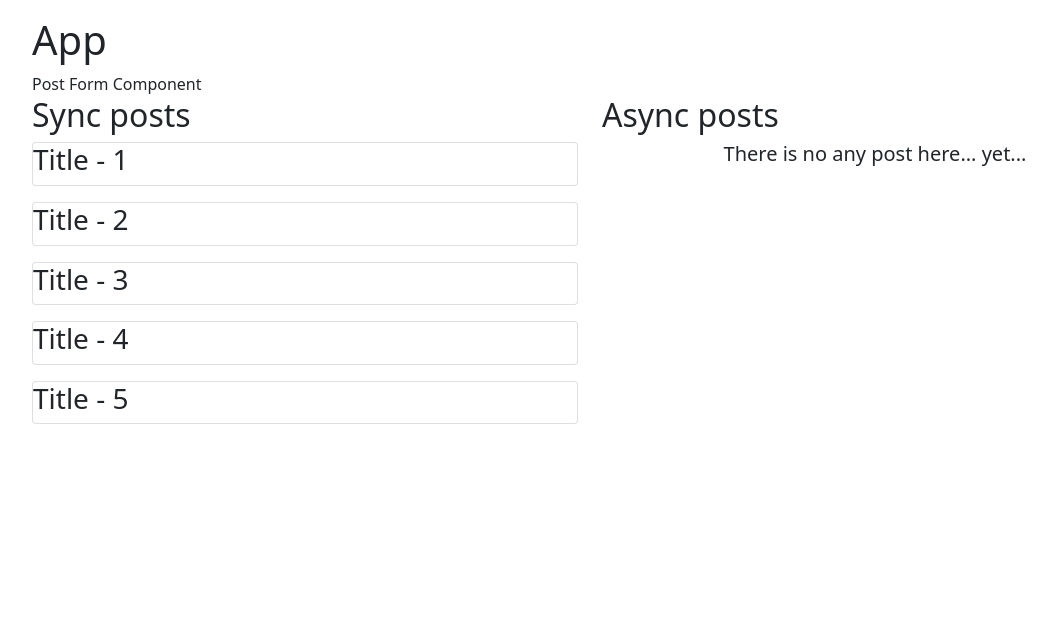
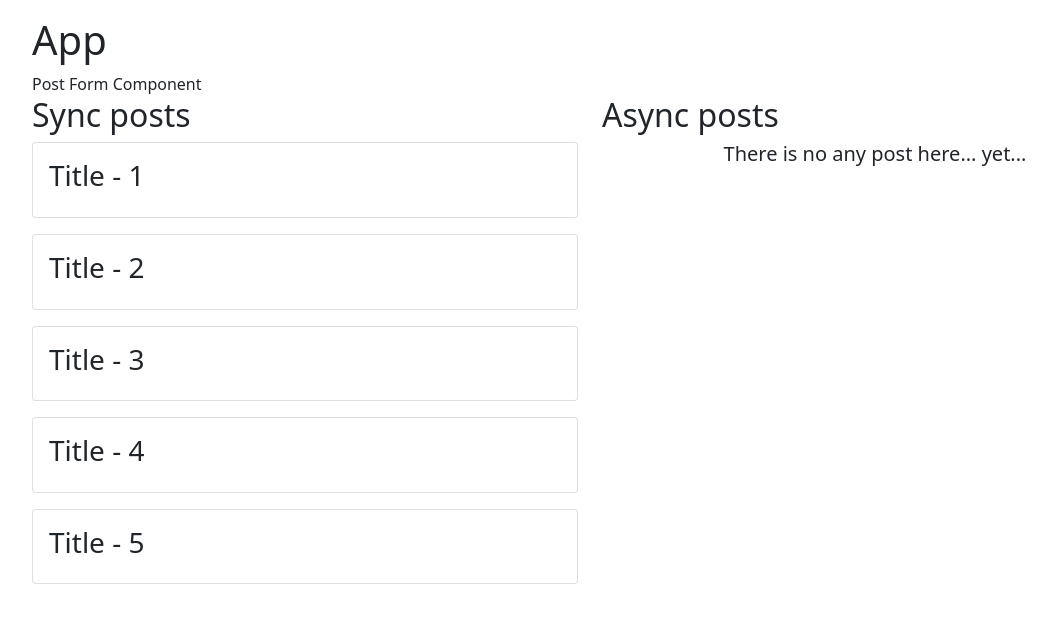
Before and after one commit to SDen4/react_redux_saga_sandbox, a React (Create React App) app: page / in a window 1280 px wide. Shown: the top 620 px of the page, without its empty margins (50-1106 px from the left). Built offline with nearby package versions, Linux system fonts and the light colour scheme.

Commit message:
fixed bugs

```diff
--- a/src/components/FetchPosts.js
+++ b/src/components/FetchPosts.js
@@ -1,6 +1,6 @@
 import React from 'react';
 
-export default ({ posts }) => {
+const FetchPosts = ({ posts }) => {
   if (!posts.length) {
     return <h5 className="text-center">There is no any post here... yet...</h5>;
   }
@@ -10,3 +10,5 @@ export default ({ posts }) => {
     </div>
   );
 };
+
+export default FetchPosts;
--- a/src/components/Post.js
+++ b/src/components/Post.js
@@ -1,11 +1,13 @@
 import React from 'react';
 
-export default ({ post }) => {
+const Post = ({ post }) => {
   return (
     <div className="card mb-3">
-      <div className-="card-body">
+      <div className="card-body">
         <h3 className="card-title">Title - {post}</h3>
       </div>
     </div>
   );
 };
+
+export default Post;
--- a/src/components/Posts.js
+++ b/src/components/Posts.js
@@ -1,9 +1,11 @@
 import React from 'react';
 import Post from './Post';
 
-export default ({ posts }) => {
+const Posts = ({ posts }) => {
   if (!posts.length) {
     return <h5 className="text-center">There is no any post here... yet...</h5>;
   }
   return posts.map((post) => <Post post={post} key={post} />);
 };
+
+export default Posts;
```
Also changed, not shown: 1 other file (tests, documents, lock files or other folders).
